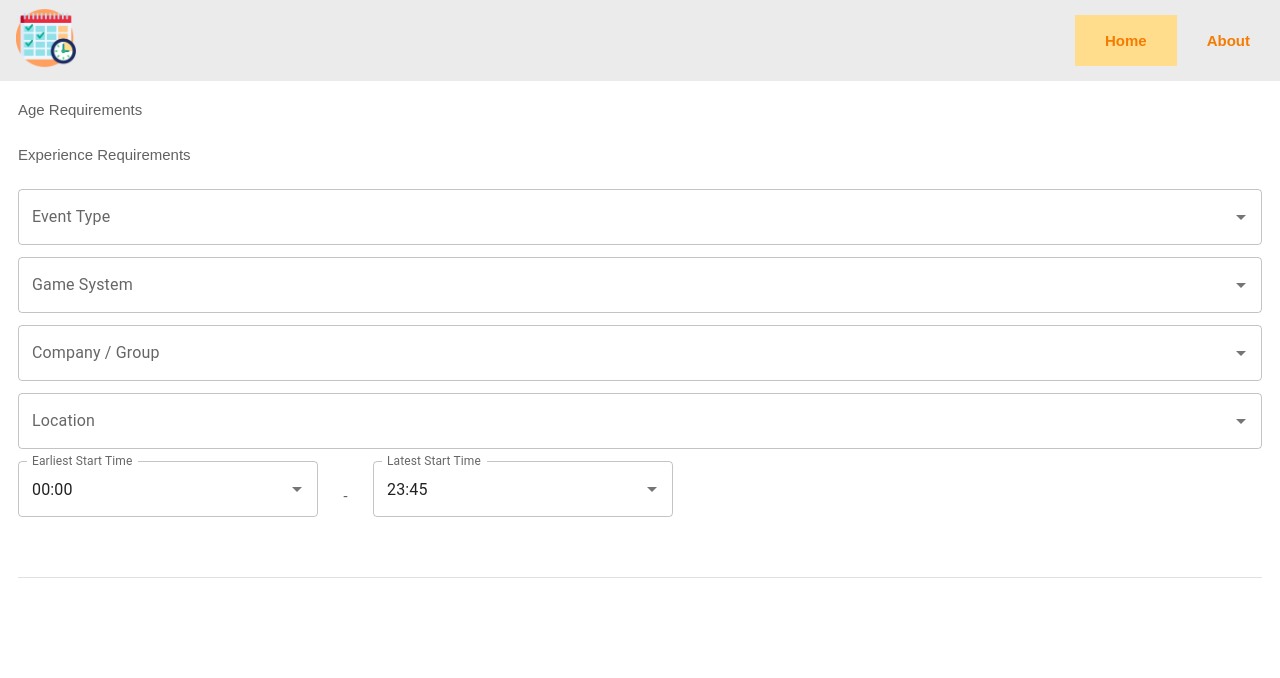
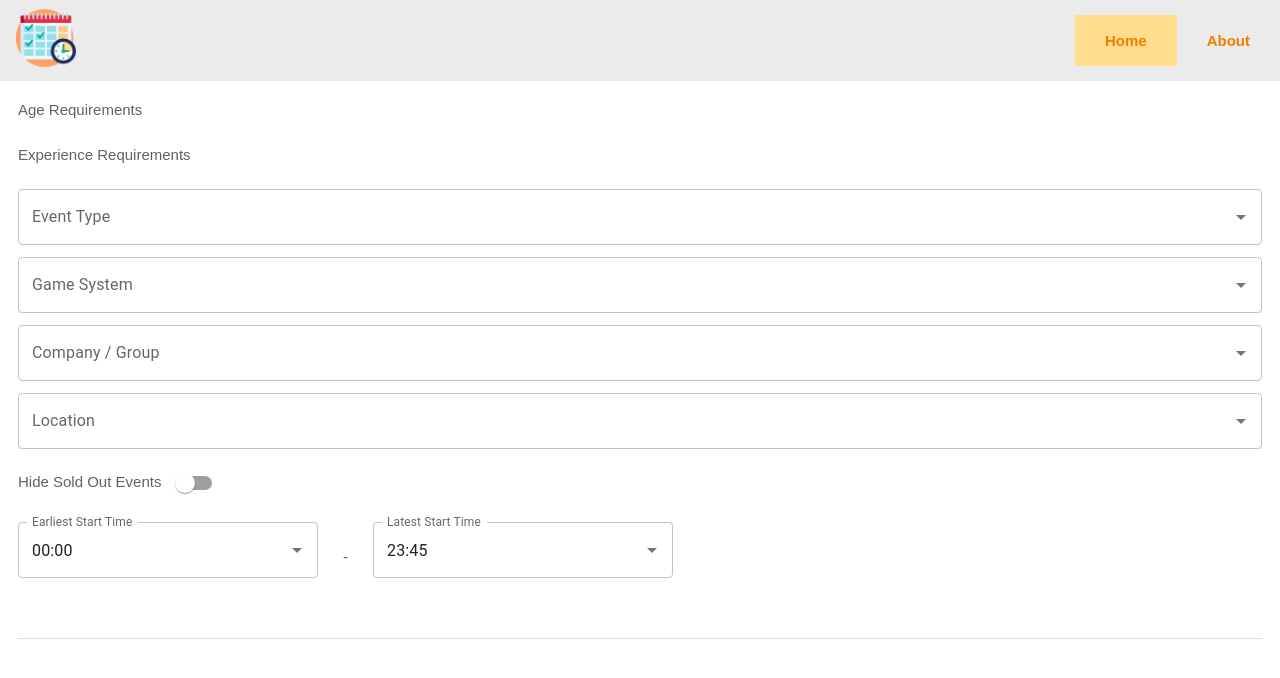
Before and after one commit to Sun-Mountain/GenConCal, a Next.js app in the folder frontend/: page / in a window 1280 px wide. Shown: the top 678 px of the page. Built offline with nearby package versions, Linux system fonts and the light colour scheme.

Commit message:
hide sold out events

```diff
--- a/frontend/components/DailyTabs.tsx
+++ b/frontend/components/DailyTabs.tsx
@@ -41,12 +41,14 @@ function a11yProps(index: number) {
 }
 
 interface DailyTabs {
-  allBaseFilters: number[],
-  showOnly: Array<number[]>,
-  dateList: UniqueFilter,
-  filteredEvents: number[],
-  timeFilter: UniqueFilter,
-  timeLabels: string[]
+  allBaseFilters: number[];
+  showOnly: Array<number[]>;
+  dateList: UniqueFilter;
+  filteredEvents: number[];
+  hideSoldOut: boolean;
+  soldOutEvents: number[];
+  timeFilter: UniqueFilter;
+  timeLabels: string[];
 }
 
 export default function DailyTabs({
@@ -54,6 +56,8 @@ export default function DailyTabs({
   showOnly,
   dateList,
   filteredEvents,
+  hideSoldOut,
+  soldOutEvents,
   timeFilter,
   timeLabels
 }: DailyTabs) {
@@ -69,6 +73,10 @@ export default function DailyTabs({
     const dayEvents = dateList[date]
 
     var eventsForDay = dayEvents.filter(val => !allBaseFilters.includes(val));
+
+    if (hideSoldOut) {
+      eventsForDay = eventsForDay.filter(val => !soldOutEvents.includes(val));
+    }
 
     if (filteredEvents.length > 0) {
       eventsForDay = eventsForDay.filter(val => filteredEvents.includes(val));
--- /dev/null
+++ b/frontend/components/SwitchComponent.tsx
@@ -0,0 +1,23 @@
+import { Dispatch, SetStateAction } from 'react';
+import Switch from '@mui/material/Switch';
+
+interface Switch {
+  switchLabel: string;
+  hide: boolean;
+  setHide: Dispatch<SetStateAction<boolean>>;
+}
+
+export default function SwitchComponent({ switchLabel, hide, setHide }: Switch) {
+  const aria = { inputProps: { 'aria-label': `${switchLabel} Switch` } };
+  const label = hide ? `Show ${switchLabel}` : `Hide ${switchLabel}`;
+
+  const handleChange = () => {
+    setHide(!hide);
+  }
+
+  return (
+    <div className='switch-container'>
+      {label} <Switch checked={hide} onChange={handleChange}{...aria} />
+    </div>
+  );
+}
--- a/frontend/helpers/getData.tsx
+++ b/frontend/helpers/getData.tsx
@@ -78,7 +78,7 @@ export interface FilterTypes {
   tournament: Array<number>,
   costs: UniqueFilter,
   locations: UniqueFilter,
-  ticketsAvailable: Array<number>
+  noTickets: Array<number>
 }
 
 interface Data {
@@ -129,7 +129,7 @@ const cleanData = (events: Array<rawEvent>) => {
       tournament: [],
       costs: {},
       locations: {},
-      ticketsAvailable: []
+      noTickets: []
     }
   }
 
@@ -283,8 +283,8 @@ const cleanData = (events: Array<rawEvent>) => {
     newEvent.location = eventLocation;
 
     // Tickets
-    if (eventTickets) {
-      data.filters.ticketsAvailable.push(index);
+    if (!eventTickets) {
+      data.filters.noTickets.push(index);
     }
     newEvent.ticketsAvailable = eventTickets;
 
--- a/frontend/pages/index.tsx
+++ b/frontend/pages/index.tsx
@@ -5,6 +5,7 @@ import getData from "@/helpers/getData";
 import DailyTabs from "@/components/DailyTabs";
 import FilterAutoList from "@/components/FilterAutoList";
 import FilterButtons from "@/components/FilterButtons";
+import Switch from "@/components/SwitchComponent";
 import TimeRange from "@/components/TimeRange";
 
 export const { eventData, filters } = getData();
@@ -15,6 +16,7 @@ export default function Home() {
   // Dates and times
   const dateList = filterList.startDates;
   const timesAndEvents = filterList.startTimes;
+  const soldOutEvents = filterList.noTickets;
   const allTimeLabels = Object.keys(timesAndEvents).sort();
   const [timeLabels, setTimeLabels] = useState(allTimeLabels);
   const [timeFilter, setTimeFilter] = useState(timesAndEvents);
@@ -26,6 +28,9 @@ export default function Home() {
   // Buttons
   const ageRequirements = filterList.ageRequirements;
   const experienceRequirements = filterList.experienceRequirements;
+
+  // Switches
+  const [hideSoldOut, setHideSoldOut] = useState(false);
 
   // Multi filters
   const [eventTypeFilters, setEventTypeFilters] = useState<number[]>([]);
@@ -72,6 +77,11 @@ export default function Home() {
         setFilterFor={setLocationFilter}
         label={'Location'}
       />
+      <Switch
+        switchLabel={'Sold Out Events'}
+        hide={hideSoldOut}
+        setHide={setHideSoldOut}
+      />
       <TimeRange
         setFilteredEvents={setFilteredEvents}
         timesAndEvents={timesAndEvents}
@@ -91,6 +101,8 @@ export default function Home() {
         ]}
         dateList={dateList}
         filteredEvents={filteredEvents}
+        hideSoldOut={hideSoldOut}
+        soldOutEvents={soldOutEvents}
         timeFilter={timeFilter}
         timeLabels={timeLabels}
       />
--- a/frontend/styles/styles.css
+++ b/frontend/styles/styles.css
@@ -121,6 +121,11 @@ h2 {
   margin-bottom: 12px;
 }
 
+.MuiFormControlLabel-root {
+  display: flex;
+  flex-direction: row-reverse;
+}
+
 .time-title {
   background-color: rgb(43, 179, 129, .1);
   color: rgb(43, 179, 129);
@@ -191,3 +196,7 @@ h2 {
 .sold-out {
   background-color: rgb(215, 215, 215) !important;
 }
+
+.switch-container {
+  margin: 15px 0 20px 0;
+}
```
